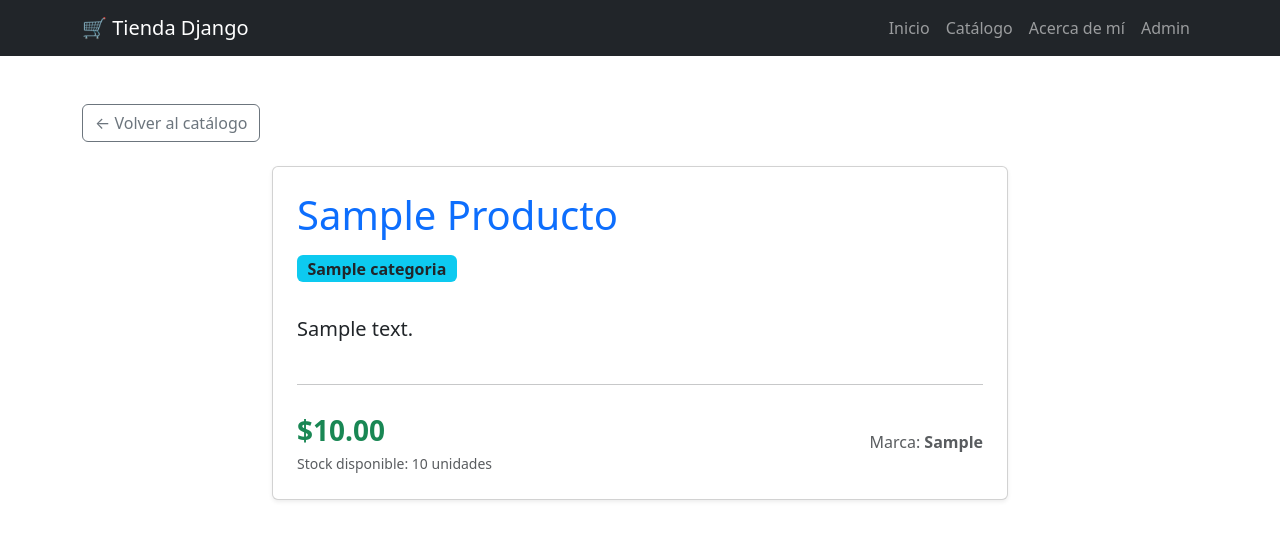
After one commit to Villada-PG3/trabajo-practico-tienda-libre-Gino-sys, a Django app: page /producto/1/ in a window 1280 px wide. The commit adds this page. Shown: the top 547 px of the page. Run offline with Django 5.2, Linux system fonts and the light colour scheme; tables that the repository leaves empty hold one stand-in row (values such as "Sample post").

Commit message:
feat: página de detalle de producto con URL dinámica

```diff
--- /dev/null
+++ b/productos/templates/productos/detalle.html
@@ -0,0 +1,44 @@
+{% extends "base.html" %}
+
+{% block title %}
+{{ producto.nombre }} | Detalle
+{% endblock %}
+
+{% block content %}
+<div class="container py-5">
+    <!-- Tarea para casa: Botón Volver al catálogo -->
+    <a href="{% url 'catalogo' %}" class="btn btn-outline-secondary mb-4">
+        ← Volver al catálogo
+    </a>
+
+    <div class="row">
+        <div class="col-md-8 offset-md-2">
+            <div class="card shadow-sm p-4">
+                <h1 class="card-title text-primary mb-3">{{ producto.nombre|title }}</h1>
+
+                {% if producto.categoria %}
+                    <p class="badge bg-info text-dark fs-6 w-auto align-self-start">
+                        {{ producto.categoria.nombre }}
+                    </p>
+                {% endif %}
+
+                <p class="lead mt-3">{{ producto.descripcion }}</p>
+
+                <hr class="my-4">
+
+                <div class="d-flex justify-content-between align-items-center">
+                    <div>
+                        <p class="fs-3 fw-bold text-success mb-0">
+                            ${{ producto.precio|floatformat:2 }}
+                        </p>
+                        <small class="text-muted">Stock disponible: {{ producto.stock }} unidades</small>
+                    </div>
+                    <div>
+                        <span class="text-muted">Marca: <strong>{{ producto.marca }}</strong></span>
+                    </div>
+                </div>
+            </div>
+        </div>
+    </div>
+</div>
+{% endblock %}
--- a/productos/urls.py
+++ b/productos/urls.py
@@ -5,4 +5,5 @@ urlpatterns = [
     path('', views.home, name='home'),
     path('acerca-de-mi/', views.acerca_de_mi, name='acerca_de_mi'),
     path('catalogo/', views.catalogo, name='catalogo'),
+    path('producto/<int:pk>/', views.detalle_producto, name='detalle_producto'),
 ]
--- a/productos/views.py
+++ b/productos/views.py
@@ -1,5 +1,5 @@
 from datetime import date
-from django.shortcuts import render
+from django.shortcuts import get_object_or_404, render
 from .models import Producto
 
 
@@ -27,3 +27,12 @@ def catalogo(request):
     productos = Producto.objects.filter(activo=True)
 
     return render(request, 'productos/catalogo.html', {'productos': productos})
+
+
+def detalle_producto(request, pk):
+    # Busca el producto por ID (pk); si no existe o no está activo, lanza 404
+    producto = get_object_or_404(Producto, pk=pk, activo=True)
+
+    return render(
+        request, 'productos/detalle.html', {'producto': producto}
+    )
```
Also changed, not shown: productos/templates/productos/catalogo.html (+19 -5 lines).
